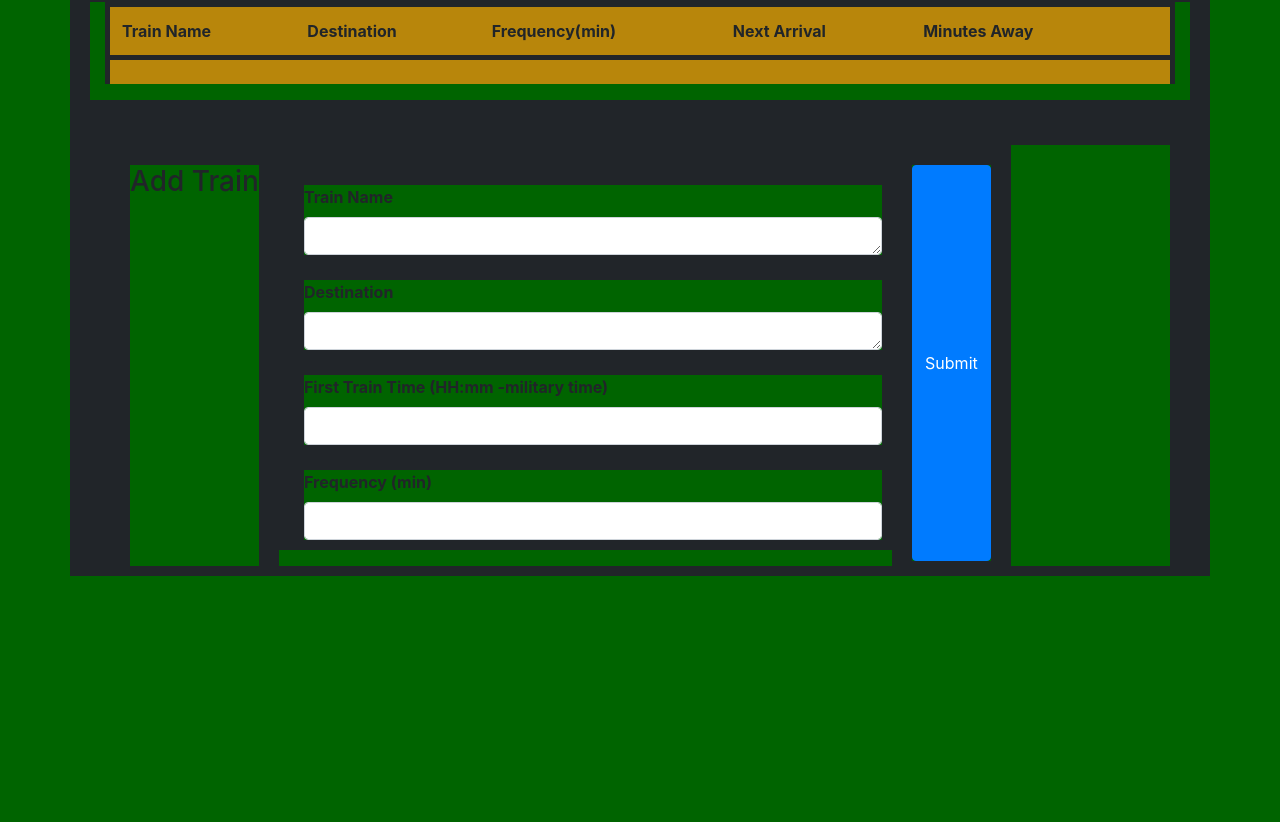
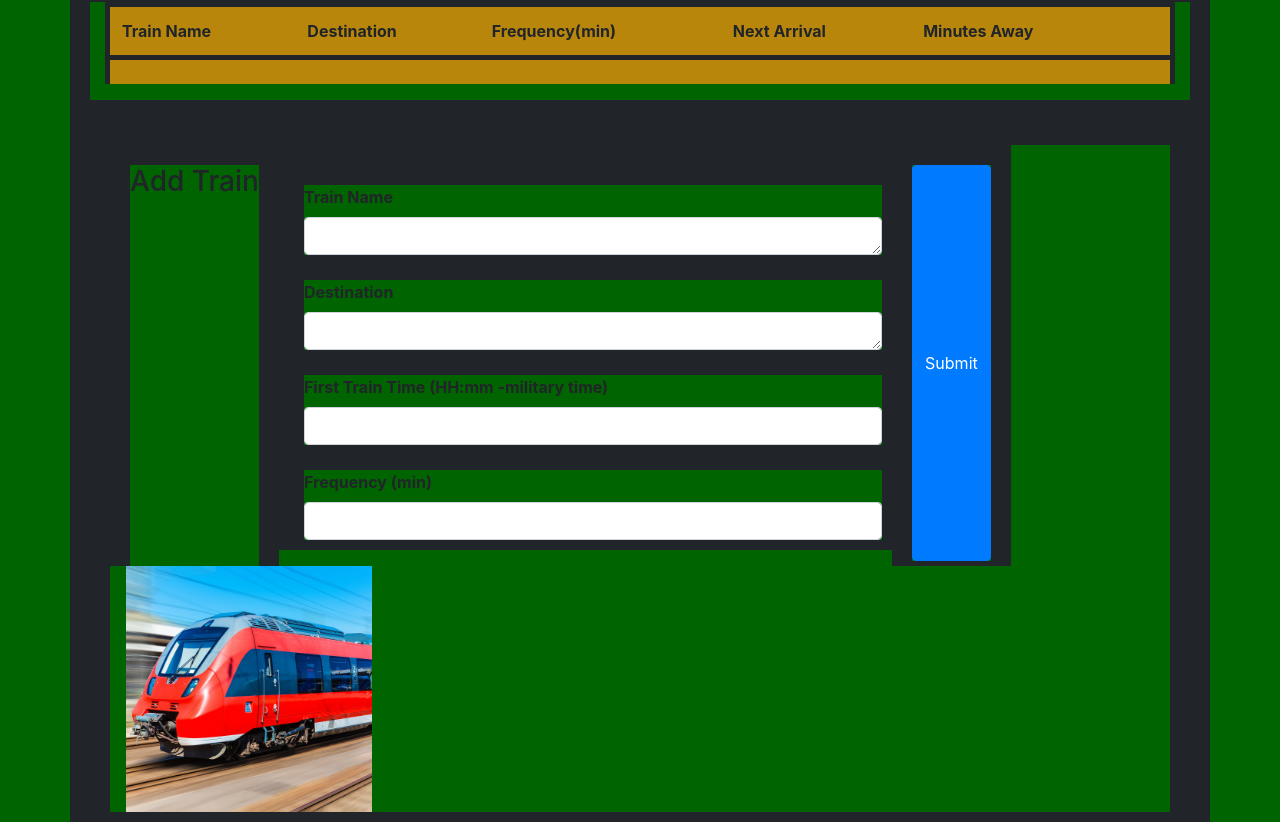
Before and after one commit to Tinedanzer/TrainScheduler, a plain HTML site: page index.html in a window 1280 px wide. Shown: the part 369-1191 px from the top of the page. Before the commit the page ends 945 px from the top, so only its background shows below. Drawn offline with nearby package versions, Linux system fonts and the light colour scheme; no server answers.

Commit message:
added a media query, and a picture for larger monitors

```diff
--- a/assets/style.css
+++ b/assets/style.css
@@ -43,3 +43,29 @@ button{
     position:relative;
     /* left:35%; */
 }
+#picture{
+    float:right;
+    position:relative;
+    /* height:15%; */
+    width:23.2%;
+    /* left:71%; */
+    left:1.5%
+}
+@media screen and (max-width:980px)
+{
+
+}
+@media screen and (max-width:1200px)
+{
+    #picture{
+        display:none
+    }
+}
+@media screen and (max-width:640px)
+{
+
+}
+@media screen and (max-width:474px)
+{
+
+}
--- a/index.html
+++ b/index.html
@@ -62,7 +62,7 @@
 
     <h3>Add Train</h3>
   </div>
-  <div class="form-group">
+<div class="form-group">
   <div class="row">
     <label for="text"><strong>Train Name</strong></label>
     <textarea class="form-control" id="train1" rows="1"></textarea>
@@ -79,12 +79,13 @@
     <label for="text" style="font-weight:bold">Frequency (min)</label>
     <input class="form-control" id="frequency1" type="number">
   </div>
-  </div>
+</div>
   <div class="row">
     <button type="submit" class="btn btn-primary" id="addTrain">Submit</button>
-  </div>
+  </div><img src="assets/train.png" id="picture">
   </form>
-  </div>
+  <!-- <img src="assets/train.png" id="picture"> -->
+</div>
 </div>
 
 </body>
```
Also changed, not shown: assets/train.png (added).
